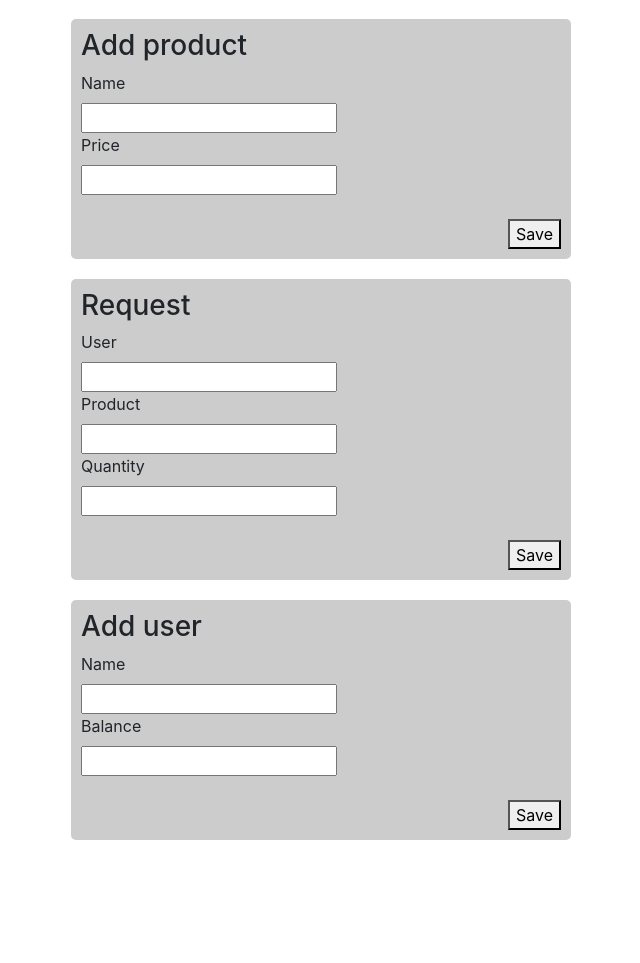
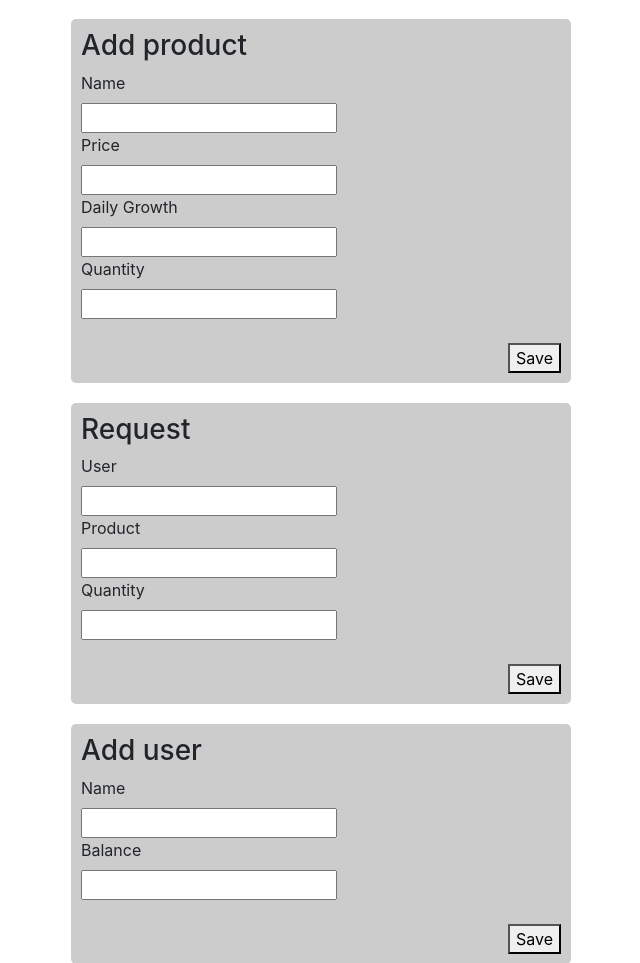
Before and after one commit to tomasantunes/villagesim, a Flask app: page / in a window 1280 px wide. Shown: the part 254-1217 px from the top of the page, without its empty margins (319-959 px from the left). Before the commit the page ends 1094 px from the top, so only its background shows below. Run offline with Flask 2, Linux system fonts and the light colour scheme; data that the repository does not hold is empty; some libraries are stand-ins or nearby versions.

Commit message:
Update product form

```diff
--- a/app/main.py
+++ b/app/main.py
@@ -100,10 +100,12 @@ def getRequests():
 def addProduct():
 	name = request.form.get('name', "")
 	price = request.form.get('price', "")
+	daily_growth = request.form.get('daily_growth', "")
+	qtty = request.form.get('qtty', "")
 
-	if (name != "" and price != ""):
+	if (name != "" and price != "" and daily_growth != "" and qtty != ""):
 		db = connect_db()
-		db.execute('INSERT INTO products (name, price) VALUES (?, ?)', [name, price])
+		db.execute('INSERT INTO products (name, price, daily_growth, qtty) VALUES (?, ?, ?, ?)', [name, price, daily_growth, qtty])
 		db.commit()
 		return redirect("/")
 	else:
@@ -144,7 +146,6 @@ def newRequest():
 def home():
 	products = getProducts()
 	requests = getRequests()
-	print(requests)
 	return render_template('home.html', products=products, requests=requests)
 
 if __name__ == "__main__":
--- a/app/templates/home.html
+++ b/app/templates/home.html
@@ -64,6 +64,10 @@
             <input id="name-input" type="text" name="name"><br>
             <label for="price-input">Price</label><br>
             <input id="price-input" type="text" name="price"><br>
+            <label for="dailygrowth-input">Daily Growth</label><br>
+            <input id="dailygrowth-input" type="text" name="daily_growth"><br>
+            <label for="qtty-input">Quantity</label><br>
+            <input id="qtty-input" type="text" name="qtty"><br>
             <br>
             <div style="text-align: right;">
                 <button type="submit" id="save-btn">Save</button>
```
Also changed, not shown: app/static/js/jquery.min.js (renamed from app/static/js/jquery-3.5.1.min.js), app/static/js/knockout.js (renamed from app/static/js/knockout-3.5.1.js).
